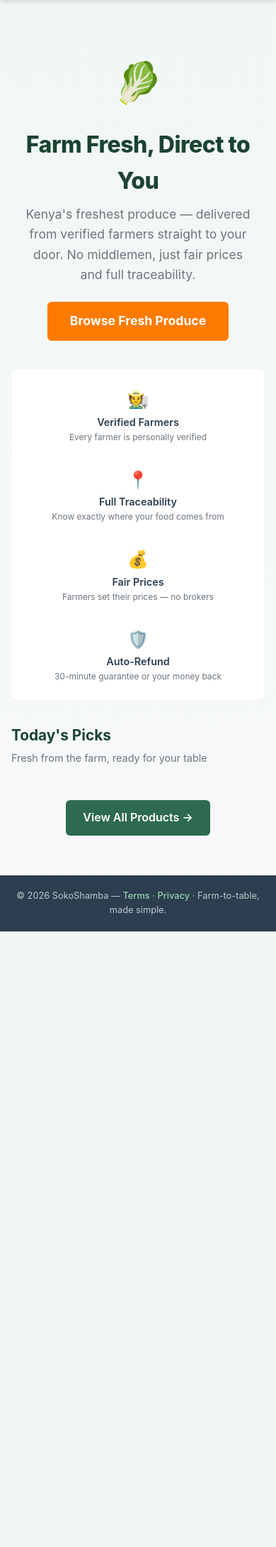
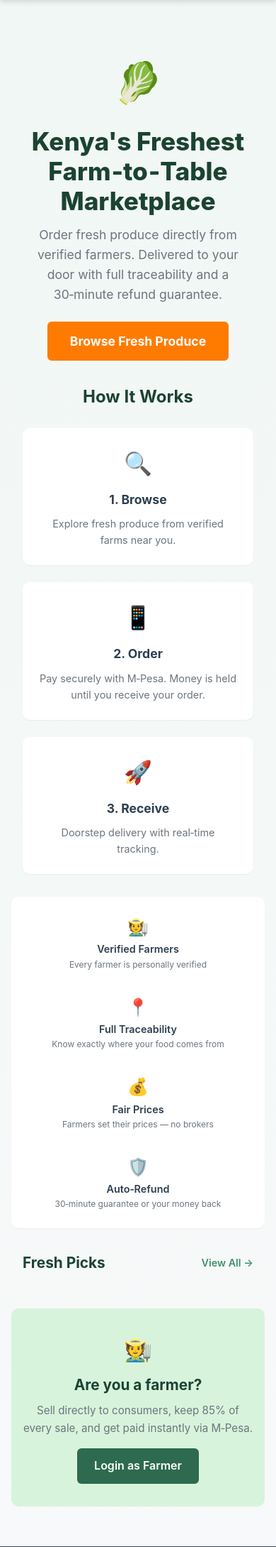
Before and after one commit to BonaventureMaina/sokoshamba, a Django app: page / in a window 390 px wide. Shown: the part 112-2291 px from the top of the page at 71% size. Before the commit the page ends 1424 px from the top, so only its background shows below. Run offline with Django 5.2, Linux system fonts and the light colour scheme; data that the repository does not hold is empty.

Commit message:
feat: pagination on product listing, responsive grid for mobile

```diff
--- a/config/urls.py
+++ b/config/urls.py
@@ -6,7 +6,7 @@ from marketplace.views import (
     home, product_list, product_detail,
     cart_detail, add_to_cart, remove_from_cart,
     farmer_products, farmer_product_add, farmer_product_edit,
-    terms, privacy,
+    terms, privacy, farmer_profile,
 )
 from orders.views import (
     checkout, initiate_payment, mpesa_callback,
@@ -22,6 +22,7 @@ urlpatterns = [
     path('', home, name='home'),
     path('products/', product_list, name='product_list'),
     path('product/<int:product_id>/', product_detail, name='product_detail'),
+    path('farmer/<int:farmer_id>/', farmer_profile, name='farmer_profile'),
     path('cart/', cart_detail, name='cart'),
     path('cart/add/', add_to_cart, name='add_to_cart'),
     path('cart/remove/', remove_from_cart, name='remove_from_cart'),
--- a/marketplace/views.py
+++ b/marketplace/views.py
@@ -6,15 +6,15 @@ from django.http import JsonResponse, HttpResponseForbidden
 from django.contrib.auth.decorators import login_required
 from django.views.decorators.http import require_POST
 from django.db.models import Avg
+from django.core.paginator import Paginator, PageNotAnInteger, EmptyPage
 from .models import Category, Product, ProductImage, Cart, CartItem, PendingCheckout
+from accounts.models import FarmerProfile
 from reviews.models import Review
 
 
 def validate_product_image(image):
-    # Check file size (max 5 MB)
     if image.size > 5 * 1024 * 1024:
         raise ValidationError('Image file too large (max 5 MB).')
-    # Check that it's actually an image
     try:
         img = Image.open(image)
         img.verify()
@@ -34,12 +34,19 @@ def get_verified_farmer(user):
 
 
 def home(request):
-    return render(request, 'home.html')
+    featured = Product.objects.filter(
+        is_active=True,
+        farmer__is_active=True,
+        farmer__verification_status='verified'
+    ).select_related('farmer').prefetch_related('images').order_by('-created_at')[:6]
+    return render(request, 'home.html', {'featured_products': featured})
 
 
 def product_list(request):
     categories = Category.objects.filter(is_active=True)
     category_id = request.GET.get('category')
+    page_number = request.GET.get('page', 1)
+
     products = Product.objects.filter(
         is_active=True,
         farmer__is_active=True,
@@ -49,7 +56,15 @@ def product_list(request):
         products = products.filter(category_id=category_id)
     products = products.annotate(avg_rating=Avg('farmer__reviews__rating'))
 
-    for product in products:
+    # Paginate: 20 products per page
+    paginator = Paginator(products, 20)
+    try:
+        products_page = paginator.page(page_number)
+    except (PageNotAnInteger, EmptyPage):
+        products_page = paginator.page(1)
+
+    # Pre-compute star display for the current page only
+    for product in products_page:
         avg = product.avg_rating
         if avg and avg > 0:
             filled = int(round(avg))
@@ -59,7 +74,7 @@ def product_list(request):
 
     context = {
         'categories': categories,
-        'products': products,
+        'products': products_page,
         'active_category': int(category_id) if category_id else None,
     }
     return render(request, 'product_list.html', context)
@@ -107,12 +122,10 @@ def add_to_cart(request):
     except (ValueError, TypeError):
         return JsonResponse({'success': False, 'message': 'Invalid quantity.'}, status=400)
 
-    # If item_id is provided, update quantity on existing cart item directly
     item_id = request.POST.get('item_id')
     if item_id:
         cart = get_or_create_cart(request)
         cart_item = get_object_or_404(CartItem, id=item_id, cart=cart)
-        # Enforce single-farmer check
         existing_items = cart.items.exclude(id=item_id).select_related('product__farmer').first()
         if existing_items and existing_items.product.farmer_id != cart_item.product.farmer_id:
             return JsonResponse({
@@ -144,7 +157,7 @@ def add_to_cart(request):
             'success': False,
             'message': (
                 'Your cart has items from ' + existing_items.product.farmer.farm_name + '. '
-                'Each farmer’s products are delivered separately to keep them fresh. '
+                'Each farmer\u2019s products are delivered separately to keep them fresh. '
                 'Please complete that order or clear your cart before adding from ' + product.farmer.farm_name + '.'
             ),
         }, status=409)
@@ -248,7 +261,6 @@ def farmer_product_add(request):
             except Category.DoesNotExist:
                 pass
 
-        # Handle uploaded image
         image_file = request.FILES.get('image')
         if image_file:
             validate_product_image(image_file)
@@ -316,7 +328,6 @@ def farmer_product_edit(request, product_id):
             product.category = None
         product.save()
 
-        # Handle uploaded image
         image_file = request.FILES.get('image')
         if image_file:
             validate_product_image(image_file)
@@ -333,6 +344,15 @@ def farmer_product_edit(request, product_id):
     })
 
 
+def farmer_profile(request, farmer_id):
+    farmer = get_object_or_404(FarmerProfile, id=farmer_id, verification_status='verified', is_active=True)
+    products = Product.objects.filter(
+        farmer=farmer,
+        is_active=True
+    ).select_related('farmer__user').prefetch_related('images').order_by('-created_at')
+    return render(request, 'farmer_public_profile.html', {'farmer': farmer, 'products': products})
+
+
 def terms(request):
     return render(request, 'terms.html')
 
--- a/templates/home.html
+++ b/templates/home.html
@@ -2,21 +2,43 @@
 
 {% block content %}
 <!-- Hero Section -->
-<section style="text-align: center; padding: 3rem 1rem 2.5rem;">
+<div style="text-align: center; padding: 3rem 1rem 2rem;">
     <div style="font-size: 3.5rem; margin-bottom: 1rem;">🥬</div>
-    <h1 style="font-size: 2rem; font-weight: 800; color: var(--green-900); margin-bottom: 0.5rem; letter-spacing: -0.5px;">
-        Farm Fresh, Direct to You
+    <h1 style="font-size: 2.2rem; font-weight: 800; color: var(--green-900); margin-bottom: 0.75rem; line-height: 1.2;">
+        Kenya's Freshest Farm‑to‑Table Marketplace
     </h1>
-    <p style="font-size: 1.1rem; color: var(--gray-600); max-width: 500px; margin: 0 auto 1.5rem; line-height: 1.6;">
-        Kenya's freshest produce — delivered from verified farmers straight to your door. No middlemen, just fair prices and full traceability.
+    <p style="font-size: 1.1rem; color: var(--gray-600); max-width: 600px; margin: 0 auto 1.5rem; line-height: 1.6;">
+        Order fresh produce directly from verified farmers. Delivered to your door with full traceability and a 30‑minute refund guarantee.
     </p>
     <a href="/products/" class="btn btn-cta" style="font-size: 1.1rem; padding: 0.85rem 2rem;">
         Browse Fresh Produce
     </a>
-</section>
+</div>
 
-<!-- Trust Strip -->
-<div style="display: flex; justify-content: center; gap: 2rem; flex-wrap: wrap; margin-bottom: 2rem; padding: 1.5rem 1rem; background: white; border-radius: var(--radius-md); box-shadow: var(--shadow-sm);">
+<!-- How It Works -->
+<div style="max-width: 800px; margin: 0 auto 2rem; padding: 0 1rem;">
+    <h2 style="text-align: center; font-size: 1.5rem; font-weight: 700; color: var(--green-900); margin-bottom: 1.5rem;">How It Works</h2>
+    <div style="display: grid; grid-template-columns: repeat(auto-fit, minmax(200px, 1fr)); gap: 1.5rem;">
+        <div class="card" style="padding: 1.5rem; text-align: center;">
+            <div style="font-size: 2rem; margin-bottom: 0.75rem;">🔍</div>
+            <h3 style="font-size: 1.1rem; font-weight: 700; margin-bottom: 0.5rem;">1. Browse</h3>
+            <p style="font-size: 0.9rem; color: var(--gray-600);">Explore fresh produce from verified farms near you.</p>
+        </div>
+        <div class="card" style="padding: 1.5rem; text-align: center;">
+            <div style="font-size: 2rem; margin-bottom: 0.75rem;">📱</div>
+            <h3 style="font-size: 1.1rem; font-weight: 700; margin-bottom: 0.5rem;">2. Order</h3>
+            <p style="font-size: 0.9rem; color: var(--gray-600);">Pay securely with M‑Pesa. Money is held until you receive your order.</p>
+        </div>
+        <div class="card" style="padding: 1.5rem; text-align: center;">
+            <div style="font-size: 2rem; margin-bottom: 0.75rem;">🚀</div>
+            <h3 style="font-size: 1.1rem; font-weight: 700; margin-bottom: 0.5rem;">3. Receive</h3>
+            <p style="font-size: 0.9rem; color: var(--gray-600);">Doorstep delivery with real‑time tracking.</p>
+        </div>
+    </div>
+</div>
+
+<!-- Trust & Social Proof Strip -->
+<div style="display: flex; justify-content: center; gap: 2rem; flex-wrap: wrap; margin-bottom: 2rem; padding: 1.5rem 1rem; background: white; border-radius: var(--radius-md); box-shadow: var(--shadow-sm); max-width: 800px; margin-left: auto; margin-right: auto;">
     <div style="text-align: center;">
         <div style="font-size: 1.5rem;">🧑‍🌾</div>
         <p style="font-weight: 600; font-size: 0.9rem; color: var(--charcoal);">Verified Farmers</p>
@@ -34,17 +56,46 @@
     </div>
     <div style="text-align: center;">
         <div style="font-size: 1.5rem;">🛡️</div>
-        <p style="font-weight: 600; font-size: 0.9rem; color: var(--charcoal);">Auto-Refund</p>
-        <p style="font-size: 0.75rem; color: var(--gray-600);">30-minute guarantee or your money back</p>
+        <p style="font-weight: 600; font-size: 0.9rem; color: var(--charcoal);">Auto‑Refund</p>
+        <p style="font-size: 0.75rem; color: var(--gray-600);">30‑minute guarantee or your money back</p>
     </div>
 </div>
 
-<!-- Featured Section -->
-<div style="margin-bottom: 1rem;">
-    <h2 style="font-size: 1.3rem; font-weight: 700; color: var(--green-900); margin-bottom: 0.25rem;">Today's Picks</h2>
-    <p style="color: var(--gray-600); font-size: 0.9rem;">Fresh from the farm, ready for your table</p>
+<!-- Featured Products -->
+<div style="max-width: 960px; margin: 0 auto 2rem; padding: 0 1rem;">
+    <div style="display: flex; justify-content: space-between; align-items: center; margin-bottom: 1rem;">
+        <h2 style="font-size: 1.3rem; font-weight: 700; color: var(--green-900);">Fresh Picks</h2>
+        <a href="/products/" style="color: var(--green-600); font-size: 0.9rem; font-weight: 600; text-decoration: none;">View All →</a>
+    </div>
+    <div style="display: grid; grid-template-columns: repeat(auto-fit, minmax(180px, 1fr)); gap: 1rem;">
+        {% for product in featured_products %}
+        <a href="/product/{{ product.id }}/" style="text-decoration: none; color: inherit;">
+            <div class="card" style="overflow: hidden;">
+                <div style="aspect-ratio: 4/3; background: linear-gradient(135deg, var(--green-100), #e8f5e9); display: flex; align-items: center; justify-content: center; font-size: 2rem;">
+                    {% if product.images.first %}
+                    <img src="{{ product.images.first.image.url }}" alt="{{ product.name }}" style="width: 100%; height: 100%; object-fit: cover;">
+                    {% else %}
+                    🥬
+                    {% endif %}
+                </div>
+                <div style="padding: 0.75rem;">
+                    <h3 style="font-size: 0.9rem; font-weight: 700; margin-bottom: 0.25rem;">{{ product.name }}</h3>
+                    <p style="font-size: 0.8rem; color: var(--gray-600); margin-bottom: 0.25rem;">{{ product.farmer.farm_name }}</p>
+                    <p style="font-weight: 800; color: var(--green-800);">KSh {{ product.price }} / {{ product.unit }}</p>
+                </div>
+            </div>
+        </a>
+        {% endfor %}
+    </div>
 </div>
-<div style="text-align: center; padding: 2rem;">
-    <a href="/products/" class="btn btn-primary" style="font-size: 1rem; padding: 0.75rem 1.5rem;">View All Products →</a>
+
+<!-- Farmer Call‑to‑Action -->
+<div style="text-align: center; padding: 2rem 1rem; background: var(--green-100); border-radius: var(--radius-md); max-width: 600px; margin: 0 auto 2rem;">
+    <div style="font-size: 2rem; margin-bottom: 0.5rem;">🧑‍🌾</div>
+    <h2 style="font-size: 1.3rem; font-weight: 700; color: var(--green-900); margin-bottom: 0.5rem;">Are you a farmer?</h2>
+    <p style="color: var(--gray-600); margin-bottom: 1rem; font-size: 0.95rem;">
+        Sell directly to consumers, keep 85% of every sale, and get paid instantly via M‑Pesa.
+    </p>
+    <a href="/login/" class="btn btn-primary" style="font-size: 1rem; padding: 0.75rem 1.5rem;">Login as Farmer</a>
 </div>
 {% endblock %}
```
Also changed, not shown: templates/farmer_public_profile.html (added, +60 -0 lines), templates/product_list.html (+21 -6 lines), 1 other file.
